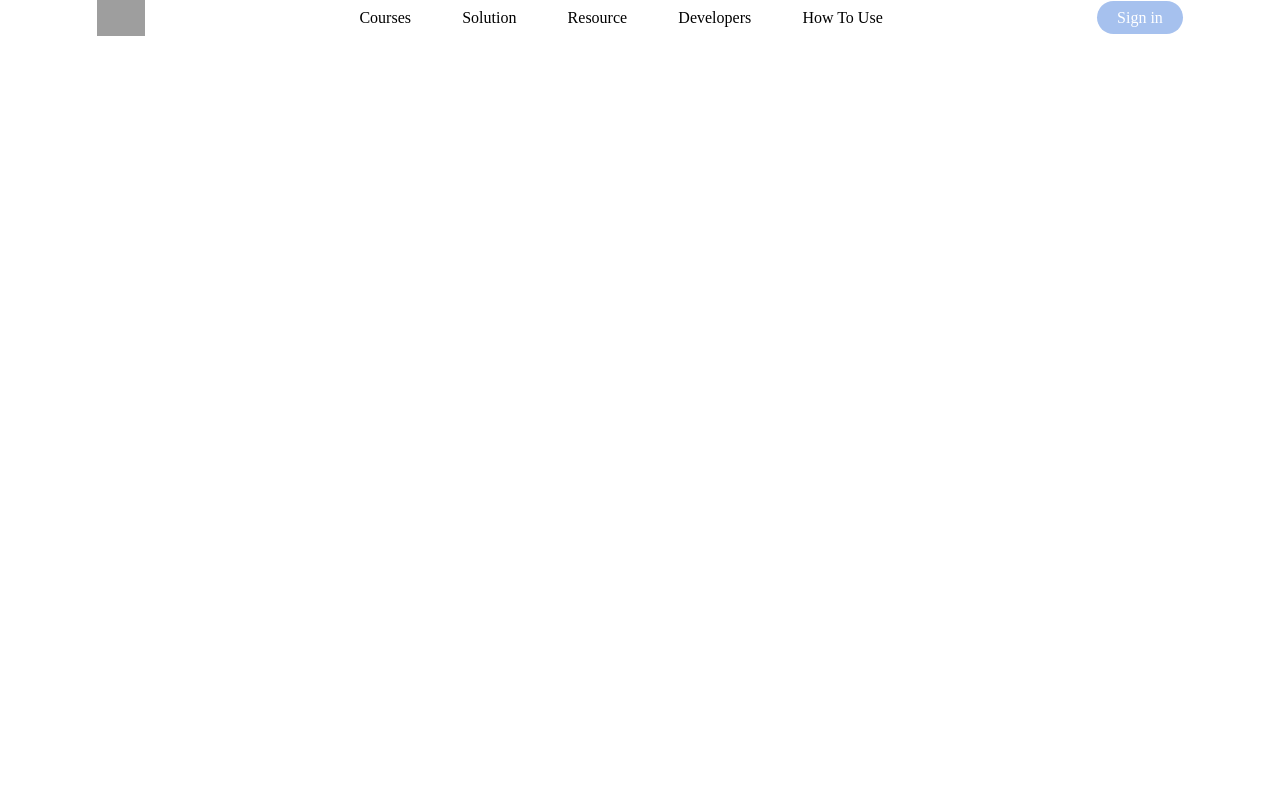
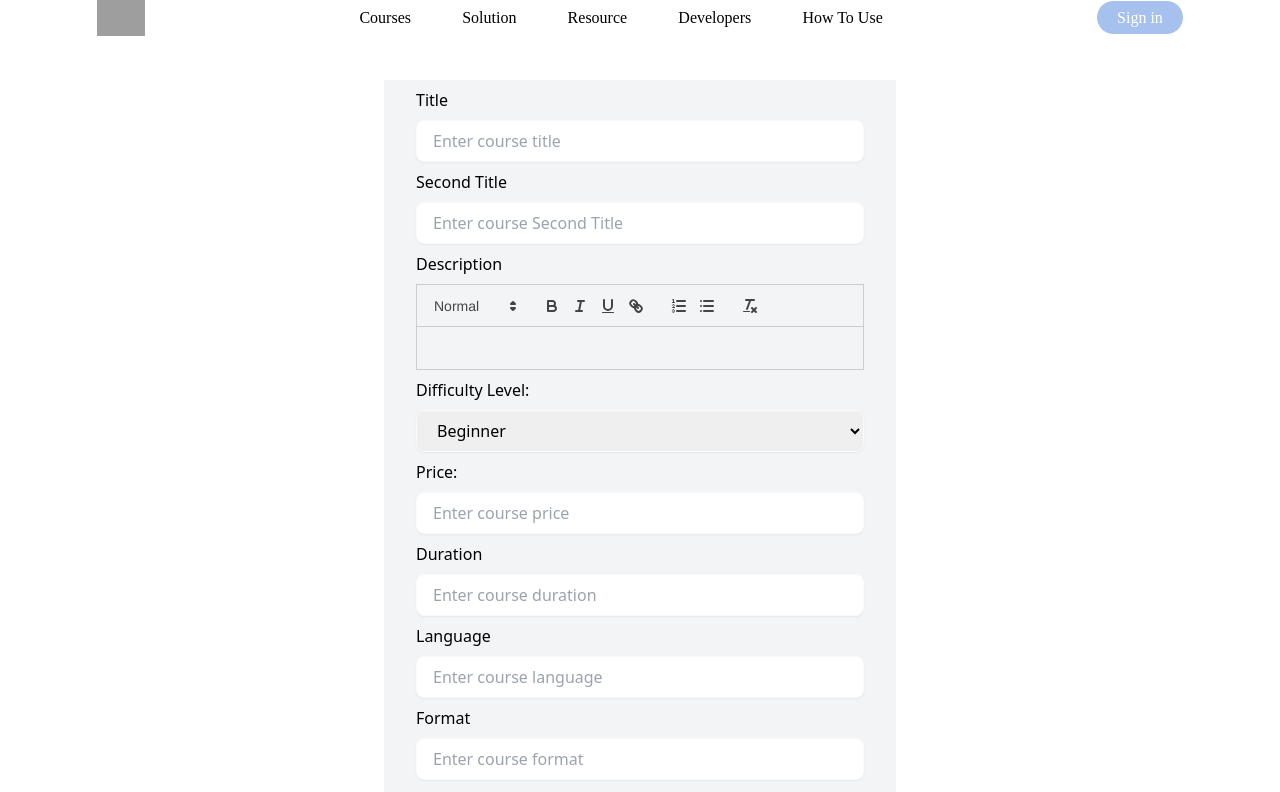
Before and after one commit to IhebGarsii/E-learn-platform, a React (Vite) app in the folder frontend/: page /updateCourse/1 in a window 1280 px wide. Shown: the top 792 px of the page. Built offline with nearby package versions, Linux system fonts and the light colour scheme; grey boxes are pictures that could not be loaded.

Commit message:
addeding update course function

```diff
--- a/frontend/src/components/sideBar/SideBar.tsx
+++ b/frontend/src/components/sideBar/SideBar.tsx
@@ -11,6 +11,7 @@ import Profile from "../../pages/profile/Profile";
 import UpdateBasic from "../profileComponents/UpdateBasic";
 import PublicProfile from "../profileComponents/PublicProfile";
 import AddProject from "../../pages/InstructorDashboard/AddProject";
+import UpdateCourse from "../../pages/InstructorDashboard/UpdateCourse";
 
 function SideBar() {
   const [open, setOpen] = useState(false);
@@ -100,6 +101,7 @@ function SideBar() {
             path="/profile/:idUser/publicProfile"
             element={<PublicProfile />}
           />
+          <Route path="updateCourse/:idCourse" element={<UpdateCourse />} />
         </Routes>
       </div>
     </div>
--- a/frontend/src/pages/InstructorDashboard/UpdateCourse.tsx
+++ b/frontend/src/pages/InstructorDashboard/UpdateCourse.tsx
@@ -1,10 +1,13 @@
-import { useMutation } from "@tanstack/react-query";
+import { useMutation, useQueries } from "@tanstack/react-query";
 import CourseForm from "../../components/forms/courseForms/CourseForm";
 import { cousers } from "../../types/course";
 import { updateCourse } from "../../api/coursesAPI";
 import { useParams } from "react-router-dom";
+import { useState } from "react";
 
 function UpdateCourse() {
+  const [decpription, setDecpription] = useState("");
+
   const handleDecriptionChange = (NewDecpription: string) => {
     setDecpription(NewDecpription);
   };
@@ -21,7 +24,7 @@ function UpdateCourse() {
   });
   const submitCourse = async (data: cousers) => {
     const formData = new FormData();
-    formData.append("description", descValue);
+    formData.append("description", decpription);
 
     Object.keys(data).forEach((key) => {
       const value = data[key as keyof cousers];
--- a/frontend/src/pages/courseDetail/CourseDetail.tsx
+++ b/frontend/src/pages/courseDetail/CourseDetail.tsx
@@ -2,7 +2,7 @@ import { useMutation, useQuery, useQueryClient } from "@tanstack/react-query";
 import { useState } from "react";
 import { Rating } from "@smastrom/react-rating";
 import "@smastrom/react-rating/style.css";
-import { useNavigate, useParams } from "react-router-dom";
+import { Link, useNavigate, useParams } from "react-router-dom";
 import { DeleteCourse, getCourse } from "../../api/coursesAPI";
 import { FaVideo, FaCloudDownloadAlt } from "react-icons/fa";
 import { MdArticle, MdAccessTimeFilled } from "react-icons/md";
@@ -163,6 +163,14 @@ function CourseDetail() {
               <MdAccessTimeFilled /> {course.timeAccess}
             </li>
           </ul>
+          <div className="mt-32">
+            <button className="bg-red-400" onClick={() => handleDelete(course)}>
+              Delete
+            </button>
+            <Link to={`/updateCourse/${idCourse}`} className="bg-blue-600">
+              Edit
+            </Link>
+          </div>
         </div>
         <div className="w-[100%]">
           <h2>Explore Related Topics</h2>
@@ -186,12 +194,6 @@ function CourseDetail() {
           Buy Now
         </button>
       </div>
-      <div className="mt-32">
-        <button className="bg-red-400" onClick={() => handleDelete(course)}>
-          Delete
-        </button>
-        <button className="bg-blue-600">Edit</button>
-      </div>
     </div>
   );
 }
```
